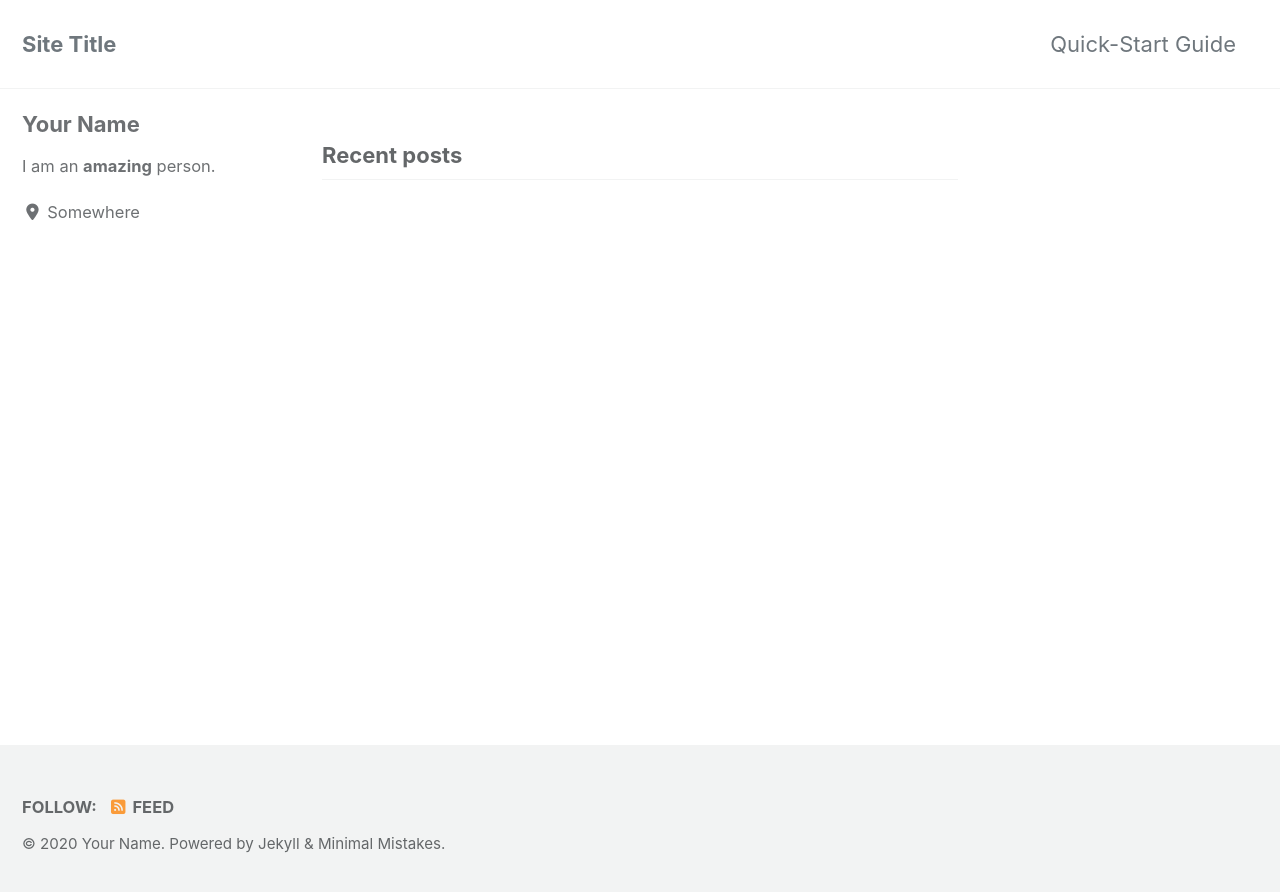
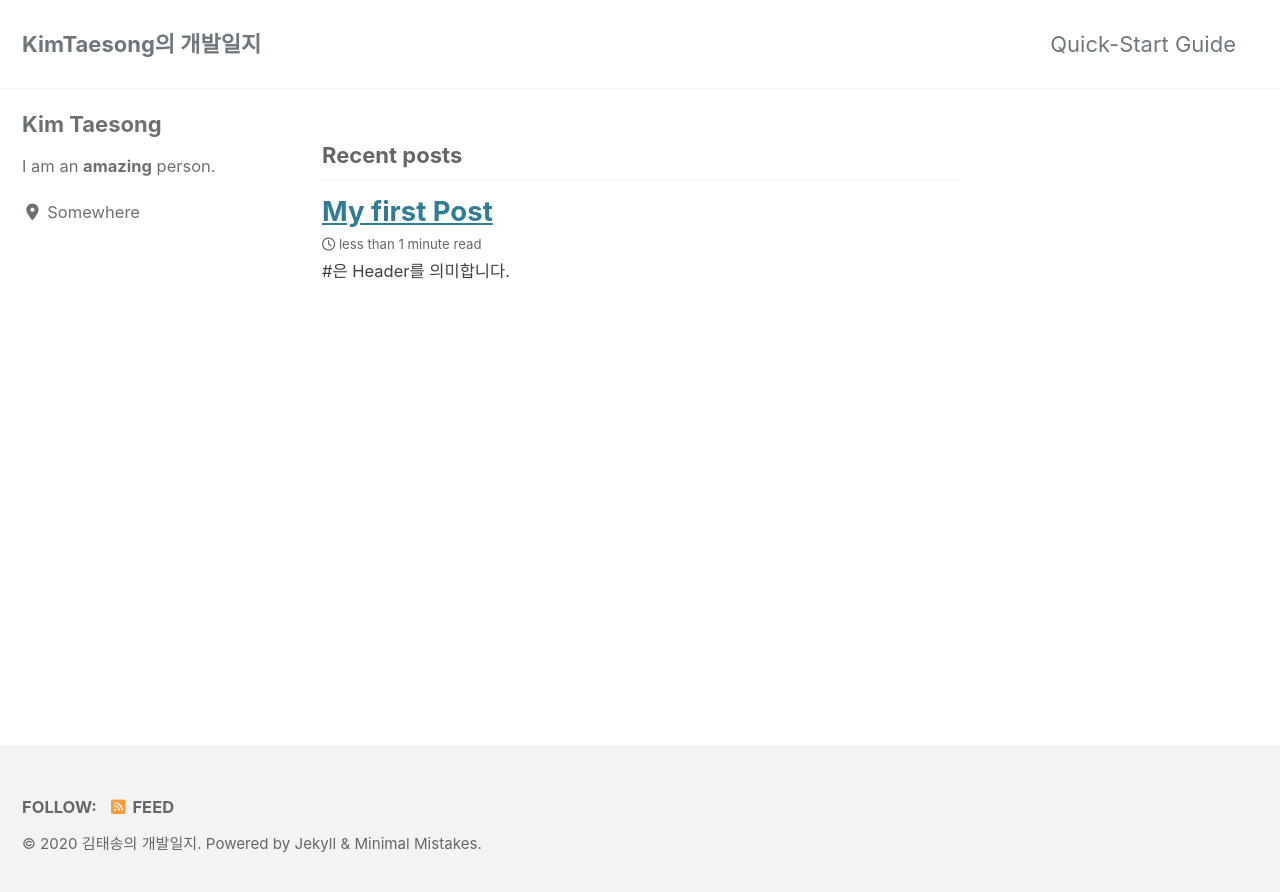
Before and after one commit to KimTaesong/KimTaesong.github.io, a Jekyll site: the page built from index.html, in a window 1280 px wide. Shown: the top 892 px of the page. Built offline with Jekyll 4.4.1, drawn with Linux system fonts in a browser that asks for light colours; cached includes are drawn as plain includes; nearby versions of some CDN libraries; the list of posts is cut into pages by our own code; part of the change alters nothing that is shown.

Commit message:
blog update

````diff
--- a/_config.yml
+++ b/_config.yml
@@ -12,92 +12,91 @@
 
 # theme                  : "minimal-mistakes-jekyll"
 # remote_theme           : "mmistakes/minimal-mistakes"
-minimal_mistakes_skin    : "default" # "air", "aqua", "contrast", "dark", "dirt", "neon", "mint", "plum", "sunrise"
+minimal_mistakes_skin: "default" # "air", "aqua", "contrast", "dark", "dirt", "neon", "mint", "plum", "sunrise"
 
 # Site Settings
-locale                   : "en-US"
-title                    : "Site Title"
-title_separator          : "-"
-subtitle                 : # site tagline that appears below site title in masthead
-name                     : "Your Name"
-description              : "An amazing website."
-url                      : # the base hostname & protocol for your site e.g. "https://mmistakes.github.io"
-baseurl                  : # the subpath of your site, e.g. "/blog"
-repository               : # GitHub username/repo-name e.g. "mmistakes/minimal-mistakes"
-teaser                   : # path of fallback teaser image, e.g. "/assets/images/500x300.png"
-logo                     : # path of logo image to display in the masthead, e.g. "/assets/images/88x88.png"
-masthead_title           : # overrides the website title displayed in the masthead, use " " for no title
+locale: "en-US"
+title: "KimTaesong의 개발일지"
+title_separator: "_"
+subtitle: # site tagline that appears below site title in masthead
+name: "김태송의 개발일지"
+description: "웹 개발과 인공지능, 알고리즘 풀이"
+url: "https://kimtaesong.github.io/"
+baseurl: # the subpath of your site, e.g. "/blog"
+repository: "KimTaesong/KimTaesong.github.io"
+teaser: # path of fallback teaser image, e.g. "/assets/images/500x300.png"
+logo: # path of logo image to display in the masthead, e.g. "/assets/images/88x88.png"
+masthead_title: # overrides the website title displayed in the masthead, use " " for no title
 # breadcrumbs            : false # true, false (default)
-words_per_minute         : 200
+words_per_minute: 200
 comments:
-  provider               : # false (default), "disqus", "discourse", "facebook", "staticman", "staticman_v2", "utterances", "custom"
+  provider: # false (default), "disqus", "discourse", "facebook", "staticman", "staticman_v2", "utterances", "custom"
   disqus:
-    shortname            : # https://help.disqus.com/customer/portal/articles/466208-what-s-a-shortname-
+    shortname: # https://help.disqus.com/customer/portal/articles/466208-what-s-a-shortname-
   discourse:
-    server               : # https://meta.discourse.org/t/embedding-discourse-comments-via-javascript/31963 , e.g.: meta.discourse.org
+    server: # https://meta.discourse.org/t/embedding-discourse-comments-via-javascript/31963 , e.g.: meta.discourse.org
   facebook:
     # https://developers.facebook.com/docs/plugins/comments
-    appid                :
-    num_posts            : # 5 (default)
-    colorscheme          : # "light" (default), "dark"
+    appid:
+    num_posts: # 5 (default)
+    colorscheme: # "light" (default), "dark"
   utterances:
-    theme                : # "github-light" (default), "github-dark"
-    issue_term           : # "pathname" (default)
+    theme: # "github-light" (default), "github-dark"
+    issue_term: # "pathname" (default)
   staticman:
-    branch               : # "master"
-    endpoint             : # "https://{your Staticman v3 API}/v3/entry/github/"
+    branch: # "master"
+    endpoint: # "https://{your Staticman v3 API}/v3/entry/github/"
 reCaptcha:
-  siteKey                :
-  secret                 :
+  siteKey:
+  secret:
 atom_feed:
-  path                   : # blank (default) uses feed.xml
-search                   : # true, false (default)
-search_full_content      : # true, false (default)
-search_provider          : # lunr (default), algolia, google
+  path: # blank (default) uses feed.xml
+search: # true, false (default)
+search_full_content: # true, false (default)
+search_provider: # lunr (default), algolia, google
 algolia:
-  application_id         : # YOUR_APPLICATION_ID
-  index_name             : # YOUR_INDEX_NAME
-  search_only_api_key    : # YOUR_SEARCH_ONLY_API_KEY
-  powered_by             : # true (default), false
+  application_id: # YOUR_APPLICATION_ID
+  index_name: # YOUR_INDEX_NAME
+  search_only_api_key: # YOUR_SEARCH_ONLY_API_KEY
+  powered_by: # true (default), false
 google:
-  search_engine_id       : # YOUR_SEARCH_ENGINE_ID
-  instant_search         : # false (default), true
+  search_engine_id: # YOUR_SEARCH_ENGINE_ID
+  instant_search: # false (default), true
 # SEO Related
-google_site_verification :
-bing_site_verification   :
-yandex_site_verification :
-naver_site_verification  :
+google_site_verification:
+bing_site_verification:
+yandex_site_verification:
+naver_site_verification:
 
 # Social Sharing
 twitter:
-  username               :
+  username:
 facebook:
-  username               :
-  app_id                 :
-  publisher              :
-og_image                 : # Open Graph/Twitter default site image
+  username:
+  app_id:
+  publisher:
+og_image: # Open Graph/Twitter default site image
 # For specifying social profiles
 # - https://developers.google.com/structured-data/customize/social-profiles
 social:
-  type                   : # Person or Organization (defaults to Person)
-  name                   : # If the user or organization name differs from the site's name
+  type: # Person or Organization (defaults to Person)
+  name: # If the user or organization name differs from the site's name
   links: # An array of links to social media profiles
 
 # Analytics
 analytics:
-  provider               : false # false (default), "google", "google-universal", "custom"
+  provider: false # false (default), "google", "google-universal", "custom"
   google:
-    tracking_id          :
-    anonymize_ip         : # true, false (default)
-
+    tracking_id:
+    anonymize_ip: # true, false (default)
 
 # Site Author
 author:
-  name             : "Your Name"
-  avatar           : # path of avatar image, e.g. "/assets/images/bio-photo.jpg"
-  bio              : "I am an **amazing** person."
-  location         : "Somewhere"
-  email            :
+  name: "Kim Taesong"
+  avatar: # path of avatar image, e.g. "/assets/images/bio-photo.jpg"
+  bio: "I am an **amazing** person."
+  location: "Somewhere"
+  email:
   links:
     - label: "Email"
       icon: "fas fa-fw fa-envelope-square"
@@ -140,7 +139,6 @@ footer:
       icon: "fab fa-fw fa-instagram"
       # url:
 
-
 # Reading Files
 include:
   - .htaccess
@@ -178,14 +176,12 @@ keep_files:
 encoding: "utf-8"
 markdown_ext: "markdown,mkdown,mkdn,mkd,md"
 
-
 # Conversion
 markdown: kramdown
 highlighter: rouge
 lsi: false
 excerpt_separator: "\n\n"
 incremental: false
-
 
 # Markdown Processing
 kramdown:
@@ -198,19 +194,16 @@ kramdown:
   smart_quotes: lsquo,rsquo,ldquo,rdquo
   enable_coderay: false
 
-
 # Sass/SCSS
 sass:
   sass_dir: _sass
   style: compressed # https://sass-lang.com/documentation/file.SASS_REFERENCE.html#output_style
-
 
 # Outputting
 permalink: /:categories/:title/
 paginate: 5 # amount of posts to show
 paginate_path: /page:num/
 timezone: # https://en.wikipedia.org/wiki/List_of_tz_database_time_zones
-
 
 # Plugins (previously gems:)
 plugins:
@@ -227,7 +220,6 @@ whitelist:
   - jekyll-gist
   - jekyll-feed
   - jekyll-include-cache
-
 
 # Archives
 #  Type
@@ -257,14 +249,12 @@ tag_archive:
 #     category: /categories/:name/
 #     tag: /tags/:name/
 
-
 # HTML Compression
 # - https://jch.penibelst.de/
 compress_html:
   clippings: all
   ignore:
     envs: development
-
 
 # Defaults
 defaults:
--- /dev/null
+++ b/_includes/mathjax_support.html
@@ -0,0 +1,6 @@
+<script type="text/x-mathjax-config">
+    MathJax.Hub.Config({
+        tex2jax: {inlineMath: [['$', '$'], ['\\(','\\)']]}
+    });
+</script>
+<script src="https://cdn.mathjax.org/mathjax/latest/MathJax.js?config=Tex-AMS-MML_HTMLorMML"></script>
--- a/_layouts/default.html
+++ b/_layouts/default.html
@@ -12,11 +12,14 @@
   <head>
     {% include head.html %}
     {% include head/custom.html %}
+
+    {% include mathjax_support.html %}
   </head>
 
   <body class="layout--{{ page.layout | default: layout.layout }}{% if page.classes or layout.classes %}{{ page.classes | default: layout.classes | join: ' ' | prepend: ' ' }}{% endif %}">
     {% include_cached skip-links.html %}
     {% include_cached browser-upgrade.html %}
+
     {% include_cached masthead.html %}
 
     <div class="initial-content">
--- /dev/null
+++ b/_posts/2020-06-13-hello.md
@@ -0,0 +1,107 @@
+---
+title: "My first Post"
+category:
+  - hello
+tag:
+  - hello
+toc: true
+---
+
+\#은 Header를 의미합니다.
+
+# H1 태그
+
+## H2 Tag
+
+### H3 Tag
+
+#### H4 Tag
+
+\#을 5개 이상 쓴다는 것? -> 잘못된 분류!!
+
+---
+
+\*\* 기울임체
+
+_hllle_
+
+_italic_
+
+**bold**
+
+**_italic+bold_**
+
+~~hello~~
+
+> 안녕하세요 이건 Quote 입니다.
+
+> 오늘 너무 힘들다 - 김태송
+
+---
+
+- list 1
+- list 2
+- list 3
+
+* list 1
+* list 2
+* list 3
+  - A
+    - B
+
+- **무결성** :
+
+1. list 1
+2. list 2
+3. list 3
+   1. A
+      1. B
+
+| 제목 | description | 비교 |
+| ---- | ----------- | ---- |
+| 안녕 | 1           | 2    |
+| 할로 | 3           | 4    |
+
+---
+
+[링크이름](naver.com)
+
+<a href="naver.com">링크이름</a>
+
+<img src="" width = 1000>
+![taesong](https://encrypted-tbn0.gstatic.com/images?q=tbn%3AANd9GcSR8yGL4xXHo9j9ExsPOYJFypj_Ki2sNOSh7ZGPaJOfuDnE_bg8&usqp=CAU)
+
+---
+
+`simple code`
+
+```python
+for i in range(1, 10):
+    print('hi')
+```
+
+```sh
+
+```
+
+---
+
+$a+b=c$
+
+$ a^2_1 + b^2 = c^2$
+
+$$(\alpha + \beta)^2 = \alpha^2 + 2 \alpha \beta + \beta^2$$
+
+$$min_Gmax_D$$
+
+$\alpha \beta \frac{1}{2}$
+
+---
+
+```mermaid
+graph LR
+    1-->2
+    1-->4
+    2-->3
+    3-->2
+```
````
